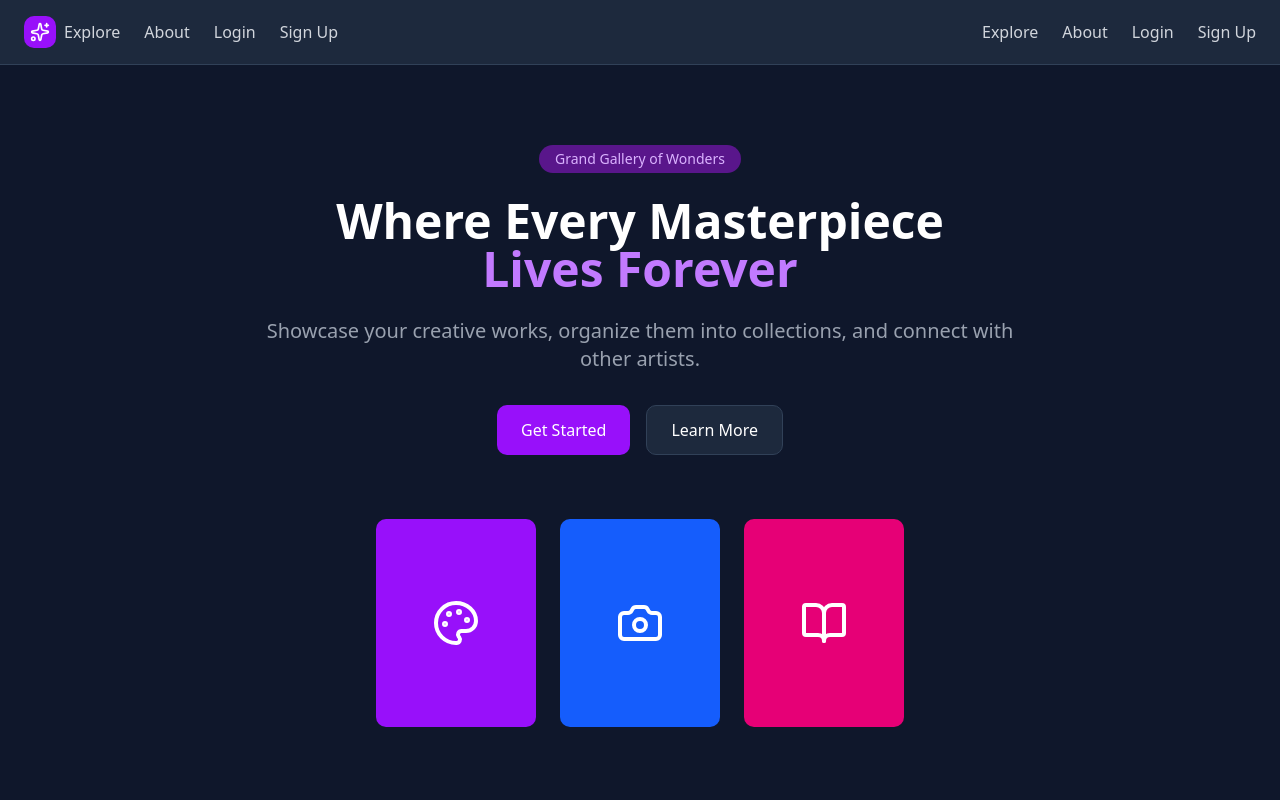
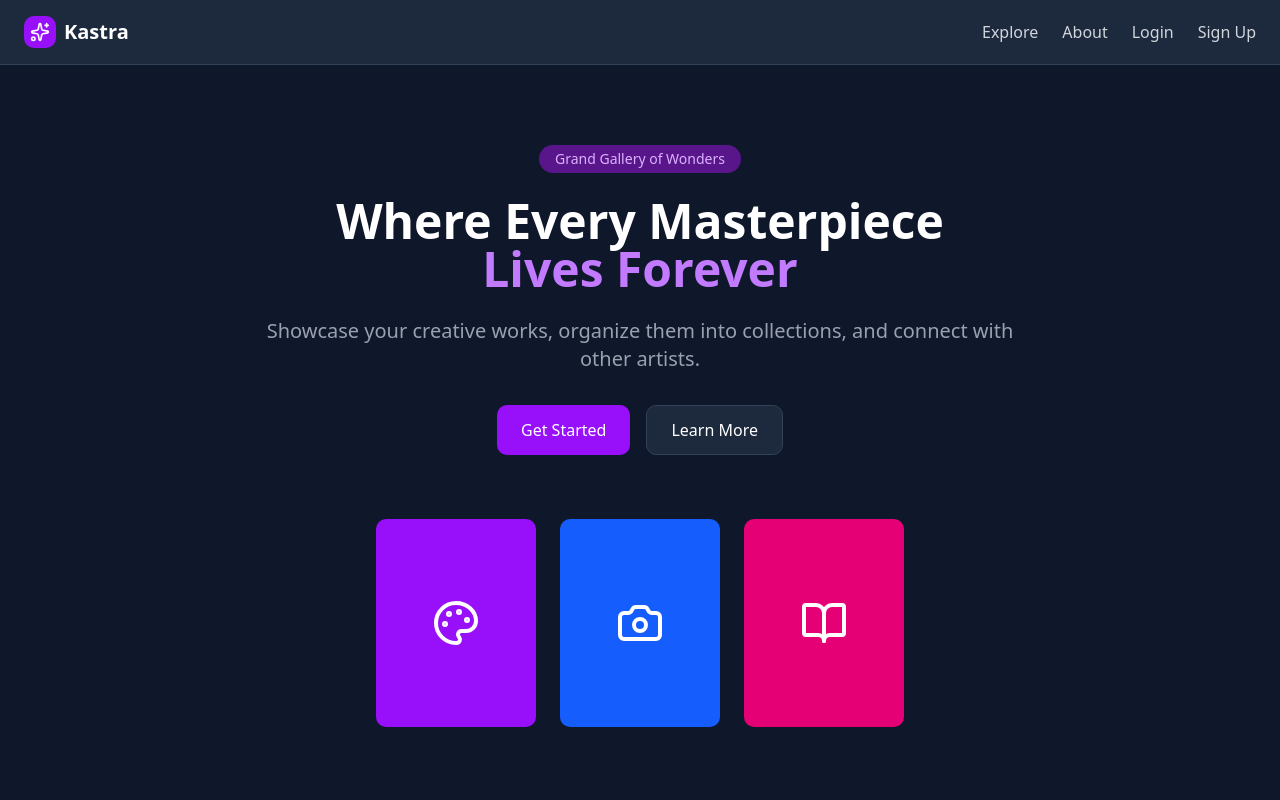
Before and after one commit to H-Ackermen/Kastra, a React (Vite) app in the folder frontend/: page / in a window 1280 px wide. Shown: the top 800 px of the page. Built offline with nearby package versions, Linux system fonts and the light colour scheme; no server answers.

Commit message:
dynamic navbar

```diff
--- a/frontend/src/components/Navbar.jsx
+++ b/frontend/src/components/Navbar.jsx
@@ -11,6 +11,9 @@ export default function Navbar() {
         <div className="flex items-center gap-2">
           <div className="w-8 h-8 bg-purple-600 rounded-lg flex items-center justify-center">
             <Sparkles className="w-5 h-5" />
+
+          </div>
+          <span className="text-xl font-bold">Kastra</span>
           </div>
 
 
@@ -34,7 +37,7 @@ export default function Navbar() {
 
         </div>
 
-        <div className="flex items-center gap-6">
+        {/* <div className="flex items-center gap-6">
           <a href="#" className="text-gray-300 hover:text-white">
             Explore
           </a>
@@ -57,8 +60,8 @@ export default function Navbar() {
               Sign Up
             </button>
           )}
-        </div>
-      </div>
+        </div> */}
+
     </nav>
   );
 }
```
